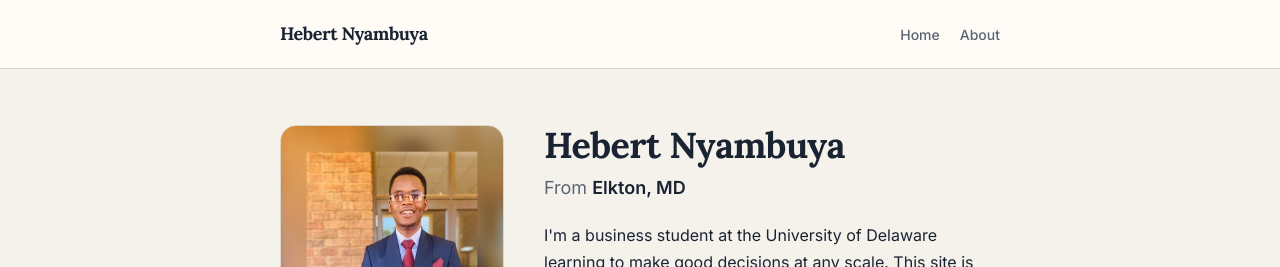
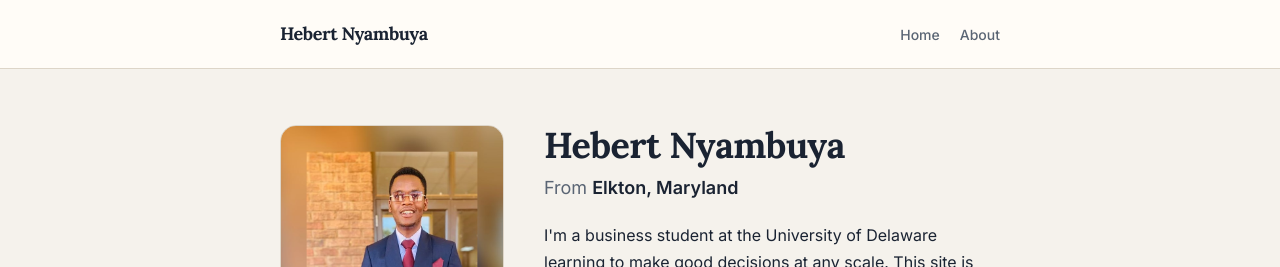
Before and after one commit to Hebert-sys/my-site, a Next.js app: page /about in a window 1280 px wide. Shown: the top 267 px of the page. Built offline with nearby package versions, Linux system fonts and the light colour scheme.

Commit message:
Update hometown to Elkton, Maryland

```diff
--- a/src/profile.ts
+++ b/src/profile.ts
@@ -22,7 +22,7 @@ export const profile = {
   email: "herbert@udel.edu",
 
   /** Where you're from. Shows on your roster card and /about. */
-  hometown: "Elkton, MD",
+  hometown: "Elkton, Maryland",
 
   /**
    * 2 to 4 fun facts (the grader checks the count!). Real ones: they're
```
